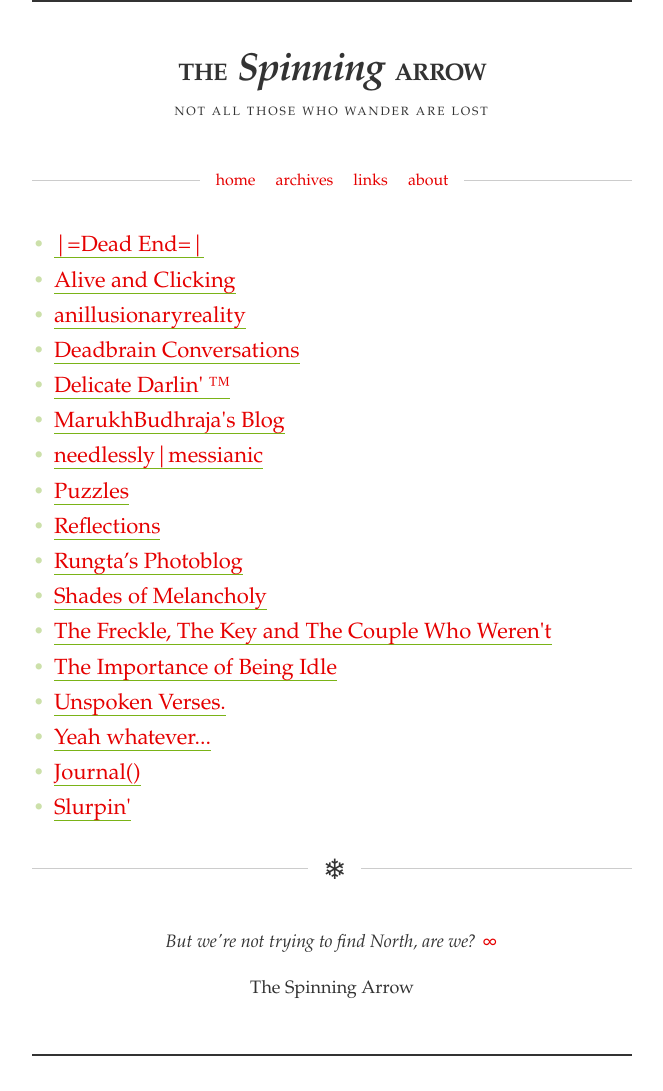
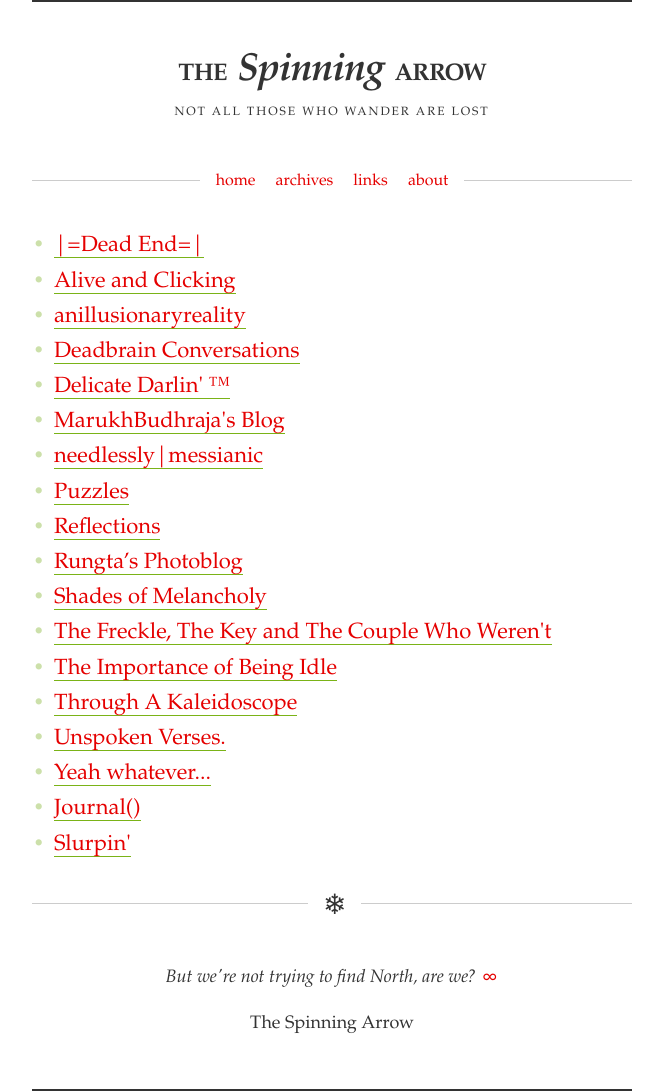
Before and after one commit to spinningarrow/blog.sahil.me, a Jekyll site: the page built from links.html, in a window 1280 px wide. Shown: the whole page, without its empty margins (308-971 px from the left). Built offline with Jekyll 4.4.1, drawn with Linux system fonts in a browser that asks for light colours; nearby versions of some CDN libraries; some web fonts are replaced; comment, search, counter and statistics services are not loaded; before the commit the page ends 1056 px from its top, so only the background shows below that.

Commit message:
Updated blogroll

```diff
--- a/links.html
+++ b/links.html
@@ -17,6 +17,7 @@ title: Links
 		<li><a href="http://devikablogs.wordpress.com/" data-feed="http://devikablogs.wordpress.com/feed/">Shades of Melancholy</a></li>
 		<li><a href="http://hedonismunleashed.blogspot.com/" data-feed="http://hedonismunleashed.blogspot.com/feeds/posts/default">The Freckle, The Key and The Couple Who Weren't</a></li>
 		<li><a href="http://arnavkumar.com/blog/" data-feed="http://arnavkumar.com/blog/?feed=rss2">The Importance of Being Idle</a></li>
+		<li><a href="http://mkolachina.blogspot.com" data-feed="http://mkolachina.blogspot.com/feeds/posts/default">Through A Kaleidoscope</a></li>
 		<li><a href="http://sam-writes.blogspot.com/" data-feed="http://sam-writes.blogspot.com/feeds/posts/default">Unspoken Verses.</a></li>
 		<li><a href="http://rosesnlilies.blogspot.com/" data-feed="http://rosesnlilies.blogspot.com/feeds/posts/default">Yeah whatever...</a></li>
 		<li><a href="http://karanmisra.com/journal/" data-feed="http://karanmisra.com/journal/feed.xml">Journal()</a></li>
```
